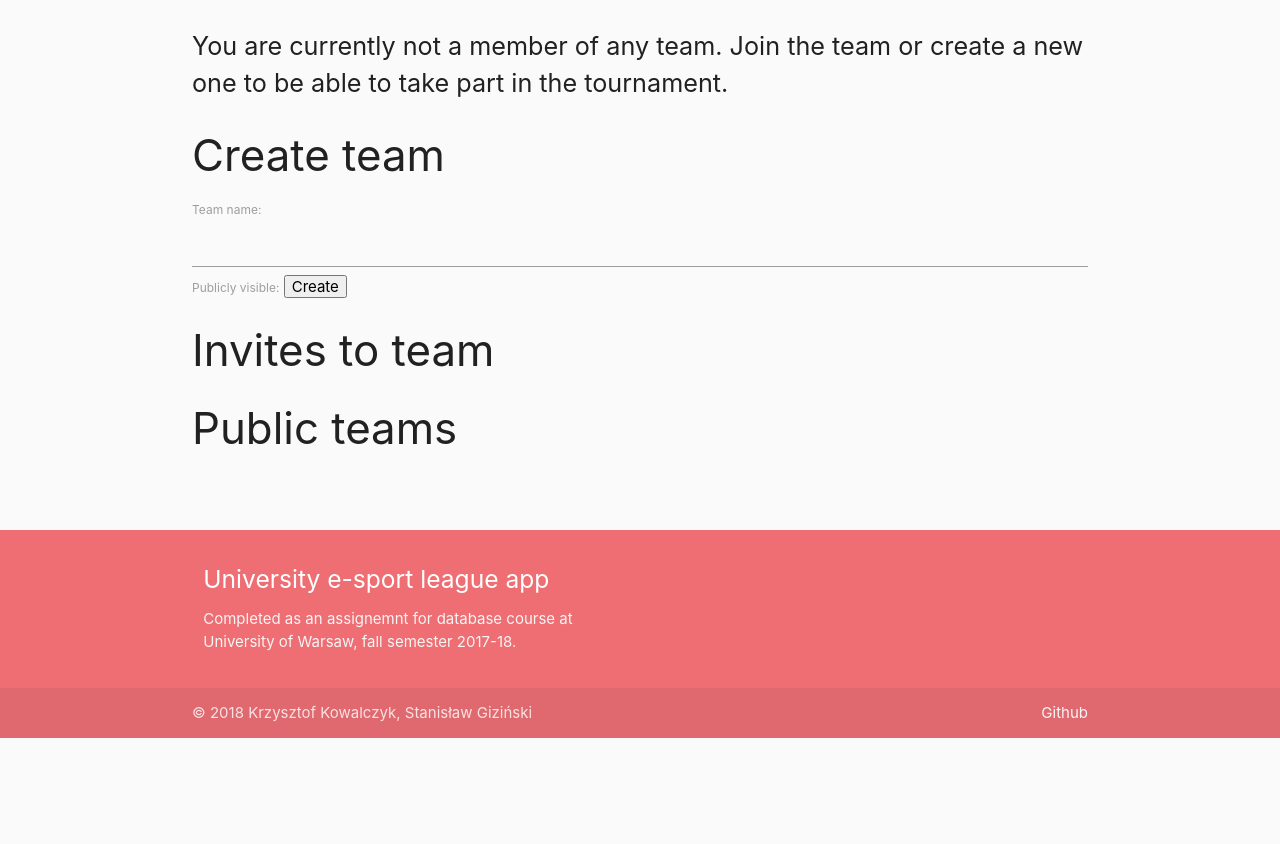
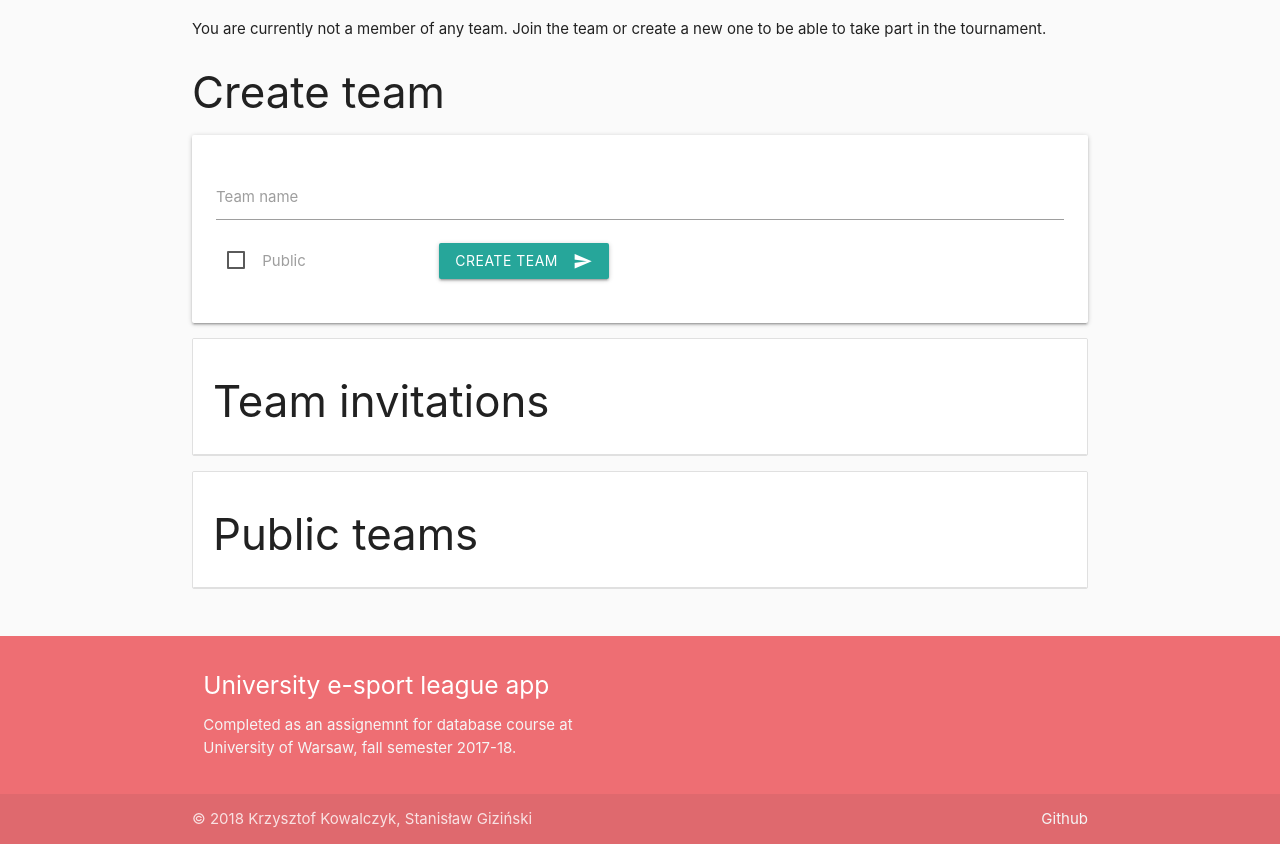
Before and after one commit to kowaalczyk/django-esport-league, a Django app: template liga/templates/liga/tournament_before_season.html in a window 1280 px wide. Shown: the part 62-906 px from the top of the page. Before the commit the page ends 800 px from the top, so only its background shows below. Run offline with Django 3.2, Linux system fonts and the light colour scheme; the template is opened without the code that fills it: values that come from a table or form of the project are taken from there, others are empty; parts of the project's set-up code (start-up, migrations or seed data) failed here and were passed over; some libraries are stand-ins or nearby versions.

Commit message:
tournament_before_season template finished

```diff
--- a/liga/templates/liga/base.html
+++ b/liga/templates/liga/base.html
@@ -18,6 +18,9 @@
             flex: 1 0 auto;
         }
 
+        .more-space {
+            min-height: 32px;
+        }
     </style>
 
     <meta name="viewport" content="width=device-width, initial-scale=1.0"/>
@@ -33,7 +36,7 @@
     {% block content %}{% endblock %}
 </main>
 
-<div style="min-height: 32px;"></div>
+<div class="more-space"></div>
 
 <footer class="page-footer">
     <div class="container">
--- a/liga/templates/liga/tournament_before_season.html
+++ b/liga/templates/liga/tournament_before_season.html
@@ -43,81 +43,153 @@
                     </h5>
                 </li>
                 {% for f in team_request_accept_forms %}
-                    <li class="collection-item">{{ p.user.full_name }}</li>
+                    <li class="collection-item">
+                        <div>
+                            {{ f.player_name }}
+                            <form action="{% url 'accept-team-request' tournament_id=tournament.id %}"
+                                  name="accept_team_request_{{ forloop.counter0 }}"
+                                  method="post"
+                                  style="display: inline;">
+                                {% csrf_token %}
+                                {{ f }}
+                                <a class="secondary-content"
+                                   onclick="accept_team_request_{{ forloop.counter0 }}.submit();"
+                                   href="#!">
+                                    Add to team
+                                </a>
+                            </form>
+                        </div>
+                    </li>
                 {% endfor %}
             </ul>
 
             {# TODO: Dont display if team is already full #}
             {# FREE PLAYERS #}
+            <ul class="collection with-header">
+                <li class="collection-header">
+                    <h5>
+                        Free players
+                    </h5>
+                </li>
+                {% for f in free_players_invite_forms %}
+                    <li class="collection-item">
+                        <div>
+                            {{ f.player_name }}
+
+                            <form action="{% url 'create-player-invite' tournament_id=tournament.id %}"
+                                  name="create_player_invite_{{ forloop.counter0 }}"
+                                  method="post"
+                                  style="display: inline;">
+                                {% csrf_token %}
+                                {{ f }}
+                                <a class="secondary-content"
+                                   onclick="create_player_invite_{{ forloop.counter0 }}.submit();"
+                                   href="#!">
+                                    Invite to team
+                                </a>
+                            </form>
+                        </div>
+                    </li>
+                {% endfor %}
+            </ul>
         </div>
 
-        <h3>Team requests</h3>
-        <ul>
-            {% for f in team_request_accept_forms %}
-                <li>
-                    {{ f.player_name }}
-                    <form action="{% url 'accept-team-request' tournament_id=tournament.id %}" method="post">
+    {% else %}
+        <p>
+            You are currently not a member of any team.
+            Join the team or create a new one to be able to take part in the tournament.
+        </p>
+
+        {# CREATE TEAM FORM #}
+        <h3>Create team</h3>
+        <div class="card-panel">
+            <form class=""
+                  action="{% url 'create-team' tournament_id=tournament.id %}"
+                  method="post">
+                {% csrf_token %}
+                {{ create_team_form.non_field_errors }}
+
+                {# TEAM NAME FIELD #}
+                <div class="input-field">
+                    {{ create_team_form.team_name.errors }}
+                    <label for="{{ create_team_form.team_name.id_for_label }}">Team name</label>
+                    {{ create_team_form.team_name }}
+                </div>
+                <div class="row valign-wrapper">
+                    <div class="col s4 m3 more-space">
+                        {# TEAM PUBLIC FIELD #}
+                        <div class="switch">
+                            {{ create_team_form.is_public.errors }}
+                            <label for="{{ create_team_form.is_public.id_for_label }}">
+                                {{ create_team_form.is_public }}
+                                <span>Public</span>
+                            </label>
+                        </div>
+                    </div>
+                    <div class="col s8 m9 more-space">
+                        {# Hidden field #}
+                        {{ create_team_form.hidden_tournament_id_field }}
+                        {# TEAM SUBMIT FIELD #}
+                        <button class="btn waves-effect waves-light" type="submit" name="action" value="Submit">
+                            Create team <i class="material-icons right">send</i>
+                        </button>
+                    </div>
+                </div>
+            </form>
+        </div>
+
+        {# PLAYER INVITATION FORMS #}
+        <ul class="collection with-header">
+            <li class="collection-header">
+                <h3>
+                    Team invitations
+                </h3>
+            </li>
+            {% for f in player_invite_forms %}
+                <li class="collection-item">
+                    <div>
+                        {{ f.team_name }}
+                        <form action="{% url 'accept-player-invite' tournament_id=tournament.id %}"
+                              name="accept_player_invite_{{ forloop.counter0 }}"
+                              method="post"
+                              style="display: inline;">
                             {% csrf_token %}
                             {{ f }}
-                        <input type="submit" value="Add to team"/>
+                            <a class="secondary-content"
+                               onclick="accept_player_invite_{{ forloop.counter0 }}.submit();"
+                               href="#!">
+                                Accept invitation
+                            </a>
                         </form>
+                    </div>
                 </li>
             {% endfor %}
         </ul>
 
-        <h3>Free players</h3>
-        <ul>
-            {% for f in free_players_invite_forms %}
-                <li>
-                    {{ f.player_name }}
-                    <form action="{% url 'create-player-invite' tournament_id=tournament.id %}" method="post">
+        {# PUBLIC TEAM SEND REQUEST FORMS #}
+        <ul class="collection with-header">
+            <li class="collection-header">
+                <h3>
+                    Public teams
+                </h3>
+            </li>
+            {% for f in public_teams_request_forms %}
+                <li class="collection-item">
+                    <div>
+                        {{ f.team_name }}
+                        <form action="{% url 'create-team-request' tournament_id=tournament.id %}"
+                              name="create_team_request_{{ forloop.counter0 }}"
+                              method="post"
+                              style="display: inline;">
                             {% csrf_token %}
                             {{ f }}
-                        <input type="submit" value="Invite to team"/>
-                    </form>
-                </li>
-            {% endfor %}
-        </ul>
-
-    {% else %}
-        <p class="flow-text">
-            You are currently not a member of any team.
-            Join the team or create a new one to be able to take part in the tournament.
-        </p>
-
-        <h3>Create team</h3>
-        <div>
-            <form action="{% url 'create-team' tournament_id=tournament.id %}" method="post">
-                {% csrf_token %}
-                {{ create_team_form }}
-                <input type="submit" value="Create"/>
+                            <a class="secondary-content"
+                               onclick="create_team_request_{{ forloop.counter0 }}.submit();"
+                               href="#!">
+                                Request to join
+                            </a>
                         </form>
                     </div>
-
-        <h3>Invites to team</h3>
-        <ul>
-            {% for f in player_invite_forms %}
-                <li>
-                    {{ f.team_name }}
-                </li>
-                <form action="{% url 'accept-player-invite' tournament_id=tournament.id %}" method="post">
-                    {% csrf_token %}
-                    {{ f }}
-                    <input type="submit" value="Accept invitation"/>
-                </form>
-            {% endfor %}
-        </ul>
-
-        <h3>Public teams</h3>
-        <ul>
-            {% for f in public_teams_request_forms %}
-                <li>
-                    {{ f.team_name }}
-                    <form action="{% url 'create-team-request' tournament_id=tournament.id %}" method="post">
-                        {% csrf_token %}
-                        {{ f }}
-                        <input type="submit" value="Request to join"/>
-                    </form>
                 </li>
             {% endfor %}
         </ul>
```
Lines whose indentation alone changed are shown as unchanged.
